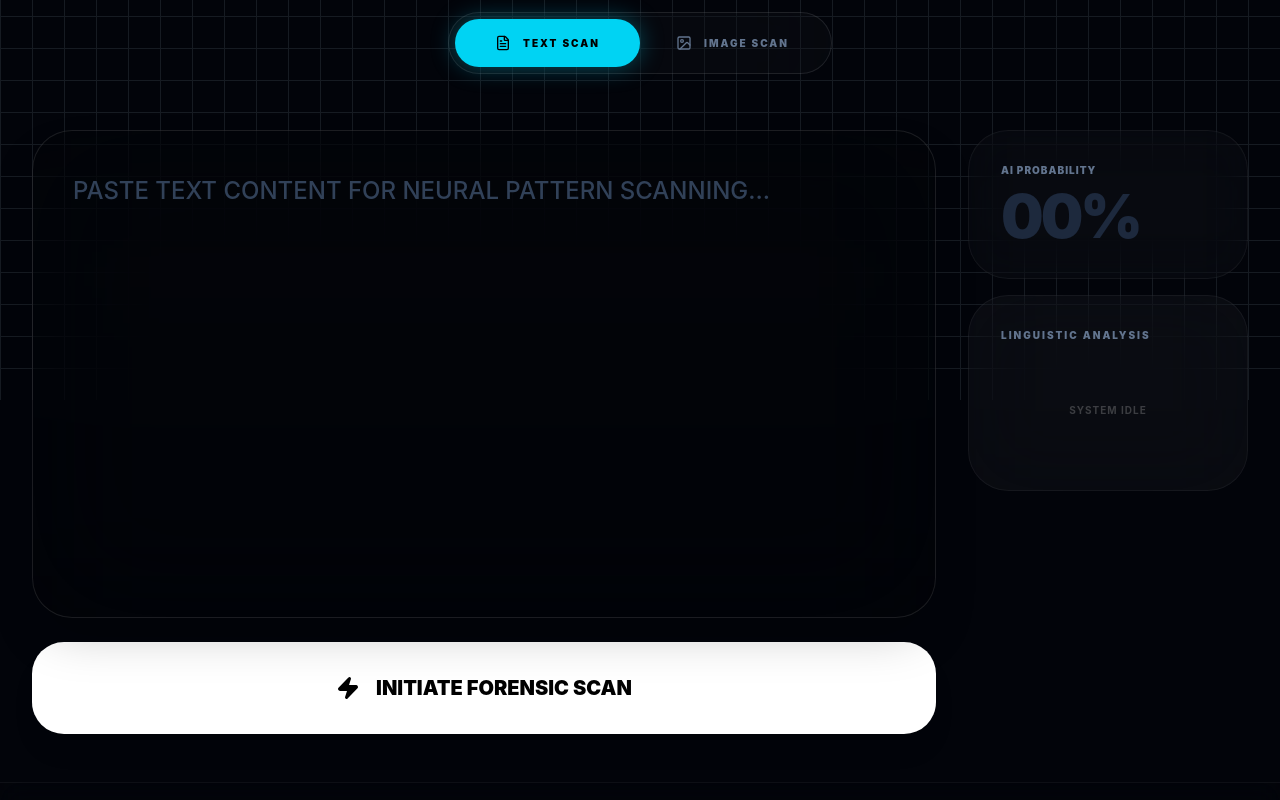
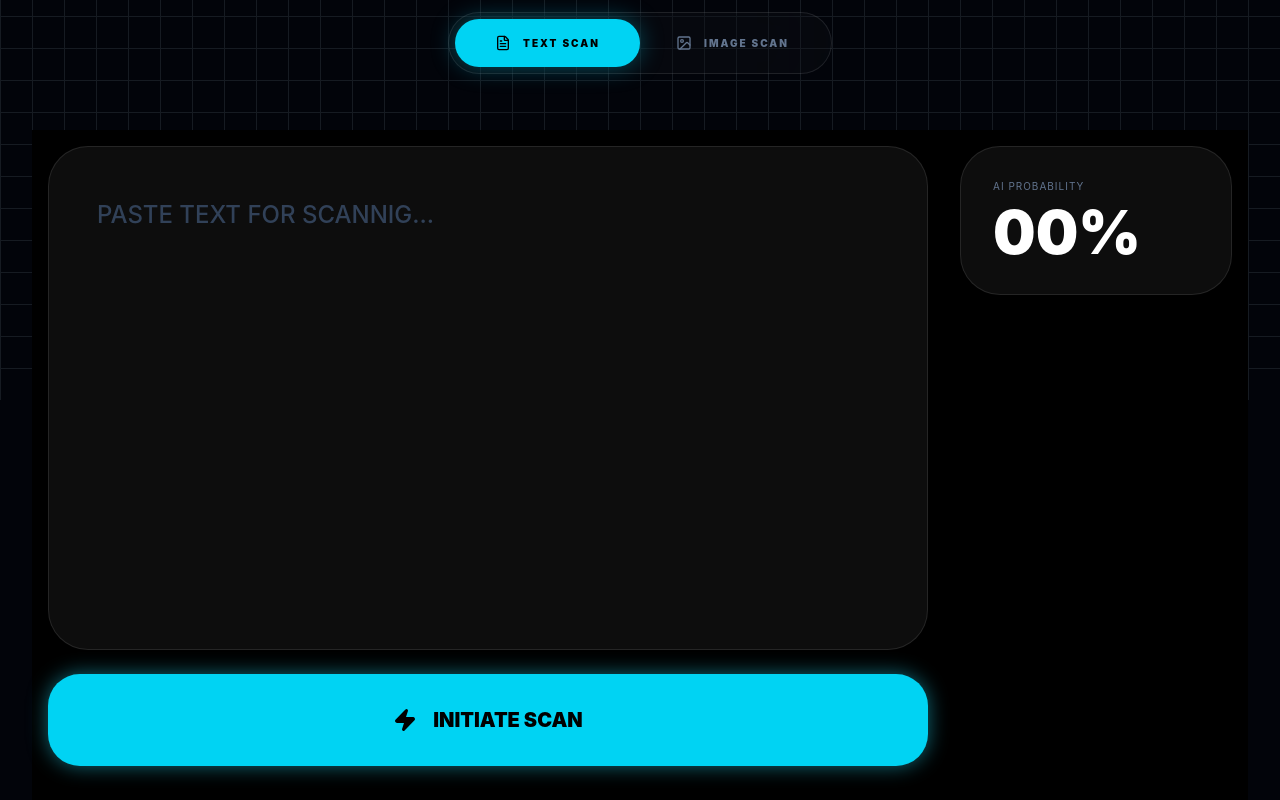
Before and after one commit to sumitinloop-byte/ai-detector-app, a React app: page / in a window 1280 px wide. Shown: the part 400-1200 px from the top of the page. Built offline with nearby package versions, Linux system fonts and the light colour scheme; the HTML template or start-up script is replaced by a standard one.

Commit message:
fix: handled api loading and restored ui

```diff
--- a/src/components/TextVerifier.jsx
+++ b/src/components/TextVerifier.jsx
@@ -1,6 +1,6 @@
 import React, { useState } from 'react';
 import { motion } from "framer-motion";
-import { Zap, Loader2, CheckCircle2, ShieldAlert } from "lucide-react";
+import { Zap, Loader2, CheckCircle2 } from "lucide-react";
 
 const TextVerifier = () => {
   const [text, setText] = useState('');
@@ -20,7 +20,10 @@ const TextVerifier = () => {
       const response = await fetch(
         "https://api-inference.huggingface.co/models/Hello-SimpleAI/chatgpt-detector-roberta",
         {
-          headers: { Authorization: `Bearer ${import.meta.env.VITE_HF_TOKEN}` },
+          headers: {
+            Authorization: `Bearer ${import.meta.env.VITE_HF_TOKEN}`,
+            "Content-Type": "application/json",
+          },
           method: "POST",
           body: JSON.stringify({ inputs: text }),
         }
@@ -28,7 +31,14 @@ const TextVerifier = () => {
 
       const resultData = await response.json();
 
-      // Model response se AI score nikalna
+      // Agar model load ho raha hai (free tier behavior)
+      if (resultData.error && resultData.error.includes("loading")) {
+        alert("Model is warming up. Wait 10 seconds and try again!");
+        setIsLoading(false);
+        return;
+      }
+
+      if (resultData && Array.isArray(resultData) && resultData[0]) {
         const aiScoreObj = resultData[0].find(item => item.label === 'Fake' || item.label === 'Label_1');
         const finalPercentage = Math.round(aiScoreObj.score * 100);
         const isAI = finalPercentage > 50;
@@ -38,76 +48,58 @@ const TextVerifier = () => {
           isAi: isAI,
           status: isAI ? "AI GENERATED" : "HUMAN AUTHENTIC",
           markers: isAI
-          ? ["Neural Pattern Detected", "Uniform Syntax Found", "AI Linguistic Signature"]
-          : ["Natural Narrative Flow", "Complex Sentence Rhythms", "Human Variance"]
+            ? ["Neural Pattern Detected", "Uniform Syntax", "AI Signature"]
+            : ["Natural Flow", "Human Sentence Rhythms", "High Variance"]
         });
+      }
     } catch (error) {
-      console.error("Error:", error);
-      alert("API Error! Please refresh or check your Netlify Token.");
+      console.error("API Error:", error);
+      alert("API is busy. Please try again in a few seconds!");
     } finally {
       setIsLoading(false);
     }
   };
 
   return (
-    <div className="w-full grid grid-cols-1 xl:grid-cols-4 gap-8 font-sans">
+    <div className="w-full grid grid-cols-1 xl:grid-cols-4 gap-8 font-sans bg-black p-4 min-h-screen text-white">
       <div className="xl:col-span-3 space-y-6">
-        <div className="relative group overflow-hidden rounded-[2.5rem] border border-white/10 bg-black/20 backdrop-blur-3xl shadow-2xl transition-all hover:border-cyan-500/40">
+        <div className="relative rounded-[2.5rem] border border-white/10 bg-white/5 backdrop-blur-3xl p-2">
           <textarea
-            className="w-full h-80 md:h-[480px] bg-transparent p-10 text-xl md:text-2xl font-medium outline-none placeholder:text-slate-700 leading-relaxed resize-none text-cyan-50/90"
-            placeholder="PASTE TEXT CONTENT FOR NEURAL PATTERN SCANNING..."
+            className="w-full h-80 md:h-[480px] bg-transparent p-10 text-xl md:text-2xl font-medium outline-none placeholder:text-slate-700 leading-relaxed resize-none text-cyan-400"
+            placeholder="PASTE TEXT FOR SCANNIG..."
             value={text}
             onChange={(e) => setText(e.target.value)}
           />
-          {isLoading && (
-            <motion.div
-              initial={{ left: "-100%" }}
-              animate={{ left: "100%" }}
-              transition={{ duration: 2, repeat: Infinity, ease: "linear" }}
-              className="absolute top-0 h-[2px] w-full bg-gradient-to-r from-transparent via-cyan-400 to-transparent shadow-[0_0_15px_cyan] z-20"
-            />
-          )}
         </div>
 
         <button
           onClick={analyzeText}
           disabled={isLoading}
-          className="w-full py-8 bg-white text-black rounded-[2rem] font-black text-xl flex items-center justify-center gap-4 transition-all hover:bg-cyan-400 active:scale-95 disabled:opacity-20 shadow-xl"
+          className="w-full py-8 bg-cyan-400 text-black rounded-[2rem] font-black text-xl flex items-center justify-center gap-4 hover:bg-white transition-all shadow-[0_0_20px_rgba(34,211,238,0.5)]"
         >
           {isLoading ? <Loader2 className="animate-spin" /> : <Zap size={24} fill="currentColor" />}
-          {isLoading ? "DECRYPTING SYNTAX..." : "INITIATE FORENSIC SCAN"}
+          {isLoading ? "DECRYPTING..." : "INITIATE SCAN"}
         </button>
       </div>
 
       <div className="xl:col-span-1 space-y-4">
-        {/* Result Card */}
-        <div className={`p-8 rounded-[2.5rem] bg-white/[0.02] border ${result ? (result.isAi ? 'border-red-500/40' : 'border-green-500/40') : 'border-white/5'} backdrop-blur-xl`}>
-          <div className="text-[10px] font-black text-slate-500 uppercase tracking-widest mb-2">AI PROBABILITY</div>
-          <div className={`text-6xl font-black tracking-tighter ${result ? (result.isAi ? 'text-red-500' : 'text-green-500') : 'text-slate-800'}`}>
+        <div className={`p-8 rounded-[2.5rem] bg-white/5 border ${result ? (result.isAi ? 'border-red-500' : 'border-green-500') : 'border-white/10'}`}>
+          <div className="text-[10px] text-slate-500 uppercase tracking-widest">AI PROBABILITY</div>
+          <div className="text-6xl font-black mt-2">
             {result ? `${result.score}%` : "00%"}
           </div>
+        </div>
+
         {result && (
-            <div className={`mt-4 text-[10px] font-bold uppercase tracking-tighter ${result.isAi ? 'text-red-400' : 'text-green-400'}`}>
-               Result: {result.status}
+          <div className="p-8 bg-white/5 rounded-[2.5rem] border border-white/10">
+            <h4 className="text-[10px] text-slate-500 uppercase mb-4">Markers Found</h4>
+            {result.markers.map(m => (
+              <div key={m} className="flex items-center gap-2 text-cyan-400 text-xs mb-2">
+                <CheckCircle2 size={14} /> {m}
+              </div>
+            ))}
           </div>
         )}
-        </div>
-
-        {/* Markers Card */}
-        <div className="p-8 bg-white/[0.03] border border-white/5 rounded-[2.5rem] backdrop-blur-2xl">
-           <h4 className="text-[10px] font-black text-slate-500 uppercase mb-5 tracking-[0.2em]">Linguistic Analysis</h4>
-           <div className="space-y-4">
-              {result ? result.markers.map(m => (
-                <div key={m} className="flex items-center gap-3 text-[11px] font-bold text-cyan-400/80 uppercase">
-                  <CheckCircle2 size={14} className="text-cyan-500" /> {m}
-                </div>
-              )) : (
-                <div className="py-10 text-center opacity-20 text-[10px] font-bold uppercase tracking-widest">
-                  System Idle
-                </div>
-              )}
-           </div>
-        </div>
       </div>
     </div>
   );
```
Lines whose indentation alone changed are shown as unchanged.
